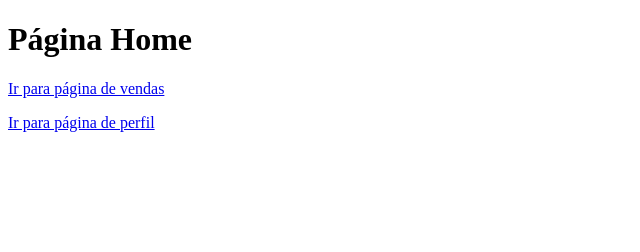
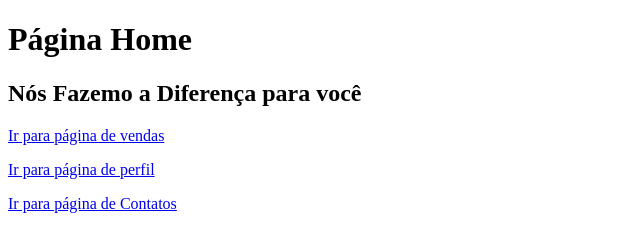
Before and after one commit to DiogoFrannco/cursogithub, a plain HTML site: page index.html in a window 1280 px wide. Shown: the whole page, without its empty margins (0-640 px from the left). Drawn offline with Linux system fonts and the light colour scheme.

Commit message:
Em vendas acrescentado valor e em index criado a pagina contatos

```diff
--- a/index.html
+++ b/index.html
@@ -7,7 +7,9 @@
 </head>
 <body>
     <h1>Página Home</h1>
+    <h2>Nós Fazemo a Diferença para você</h2>
     <a href="vendas.html">Ir para página de vendas</a>
     <p><a href="perfil.html">Ir para página de perfil</a></p>
+    <p><a href="Contatos.html">Ir para página de Contatos</a></p>
 </body>
 </html>
```
Also changed, not shown: vendas.html (+1 -0 lines).
